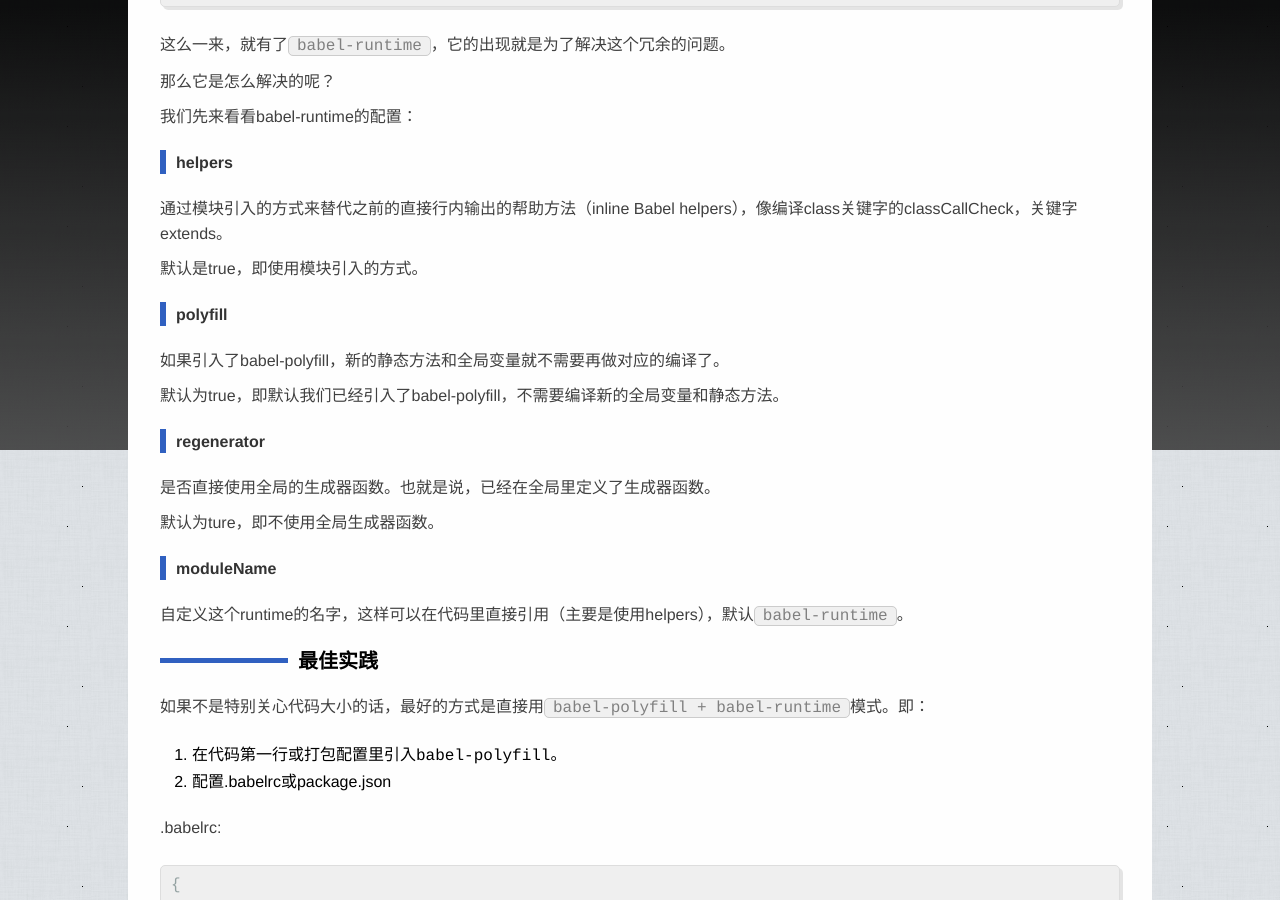
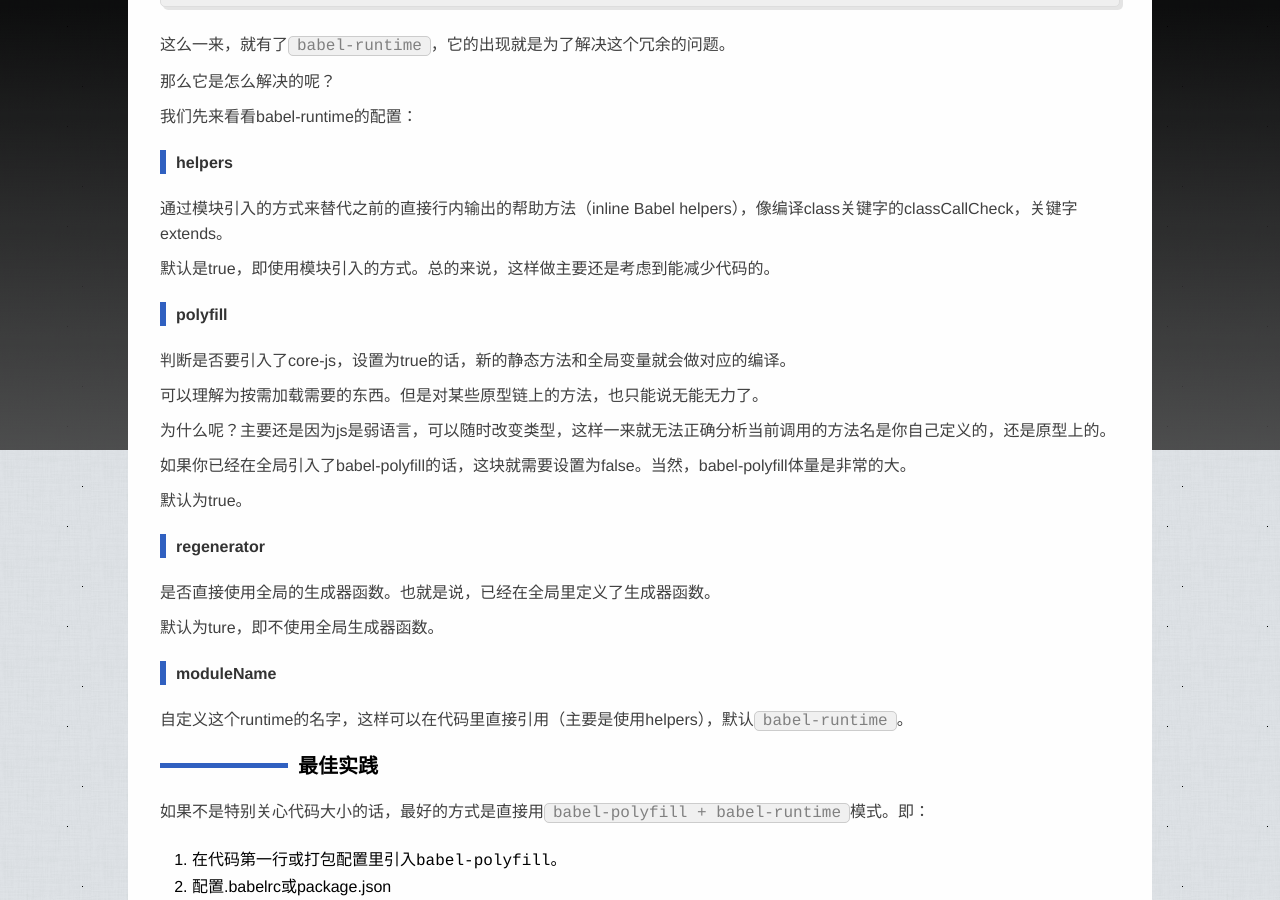
Before and after one commit to yss/yss.github.io, a Jekyll site: the page built from _posts/2018-08-16-the-guide-of-babel.md, in a window 1280 px wide and 900 px high, scrolled down 2521 px. Built offline with Jekyll 4.4.1, drawn with Linux system fonts in a browser that asks for light colours; comment, search, counter and statistics services are not loaded.

Commit message:
ADD: a post for optimize

```diff
--- a/_posts/2018-08-16-the-guide-of-babel.md
+++ b/_posts/2018-08-16-the-guide-of-babel.md
@@ -123,13 +123,19 @@
 
 通过模块引入的方式来替代之前的直接行内输出的帮助方法（inline Babel helpers），像编译class关键字的classCallCheck，关键字extends。
 
-默认是true，即使用模块引入的方式。
+默认是true，即使用模块引入的方式。总的来说，这样做主要还是考虑到能减少代码的。
 
 #### polyfill
 
-如果引入了babel-polyfill，新的静态方法和全局变量就不需要再做对应的编译了。
+判断是否要引入了core-js，设置为true的话，新的静态方法和全局变量就会做对应的编译。
 
-默认为true，即默认我们已经引入了babel-polyfill，不需要编译新的全局变量和静态方法。
+可以理解为按需加载需要的东西。但是对某些原型链上的方法，也只能说无能无力了。
+
+为什么呢？主要还是因为js是弱语言，可以随时改变类型，这样一来就无法正确分析当前调用的方法名是你自己定义的，还是原型上的。
+
+如果你已经在全局引入了babel-polyfill的话，这块就需要设置为false。当然，babel-polyfill体量是非常的大。
+
+默认为true。
 
 #### regenerator
 
```
Also changed, not shown: _posts/2018-10-20-optimize-the-polyfill-load-with-es6-shim.md (added, +90 -0 lines).
